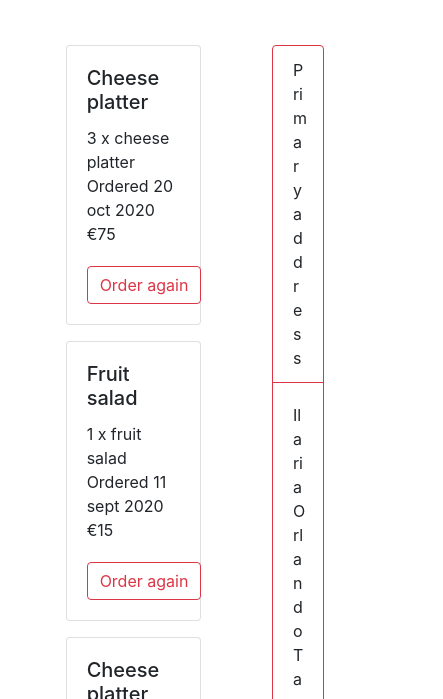
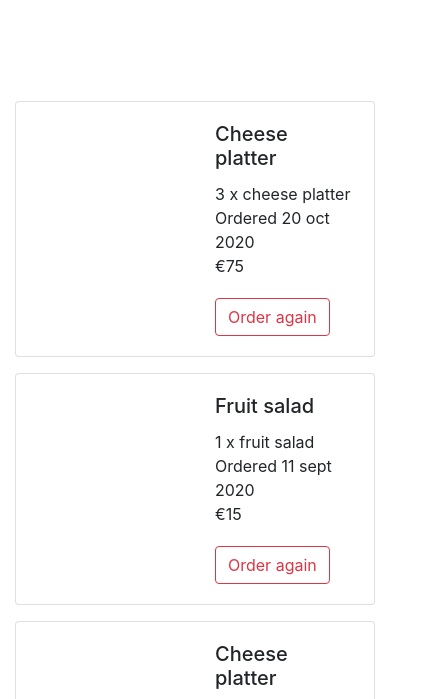
Before and after one commit to Steeeeeph/the-startup, a plain HTML site: page html/account.html in a window 390 px wide. Shown: the part 89-788 px from the top of the page, 443 px wide, since content can reach past the window. Drawn offline with nearby package versions, Linux system fonts and the light colour scheme.

Commit message:
add responsive account page

```diff
--- a/html/account.html
+++ b/html/account.html
@@ -10,8 +10,8 @@
 <body>
 <div class="container mt-5">
     <h2 class="pl-5 ml-5">Order history</h2>
-            <div class="container  mt-5 d-flex flex-md-column flex-sm-column flex-lg-row justify-content-center">
-                <div class="container w-50">
+    <div class="mt-2 mb-5 row justify-content-between">
+        <div class="mt-5 pt-5 col-xl-6 col-lg-6 col-md-6 col-sm-12">
             <div class="card mb-3">
                 <div class="row no-gutters">
                     <div class="col">
@@ -61,7 +61,7 @@
                 </div>
             </div>
         </div>
-                <div class="container w-25">
+        <div class="mt-5 pt-5 col-xl-4 col-lg-4 col-md-6 col-sm-12">
             <div class="card border-danger">
                 <div class="card-header bg-transparent border-danger">
                     Primary address
```
Lines whose indentation alone changed are shown as unchanged.
